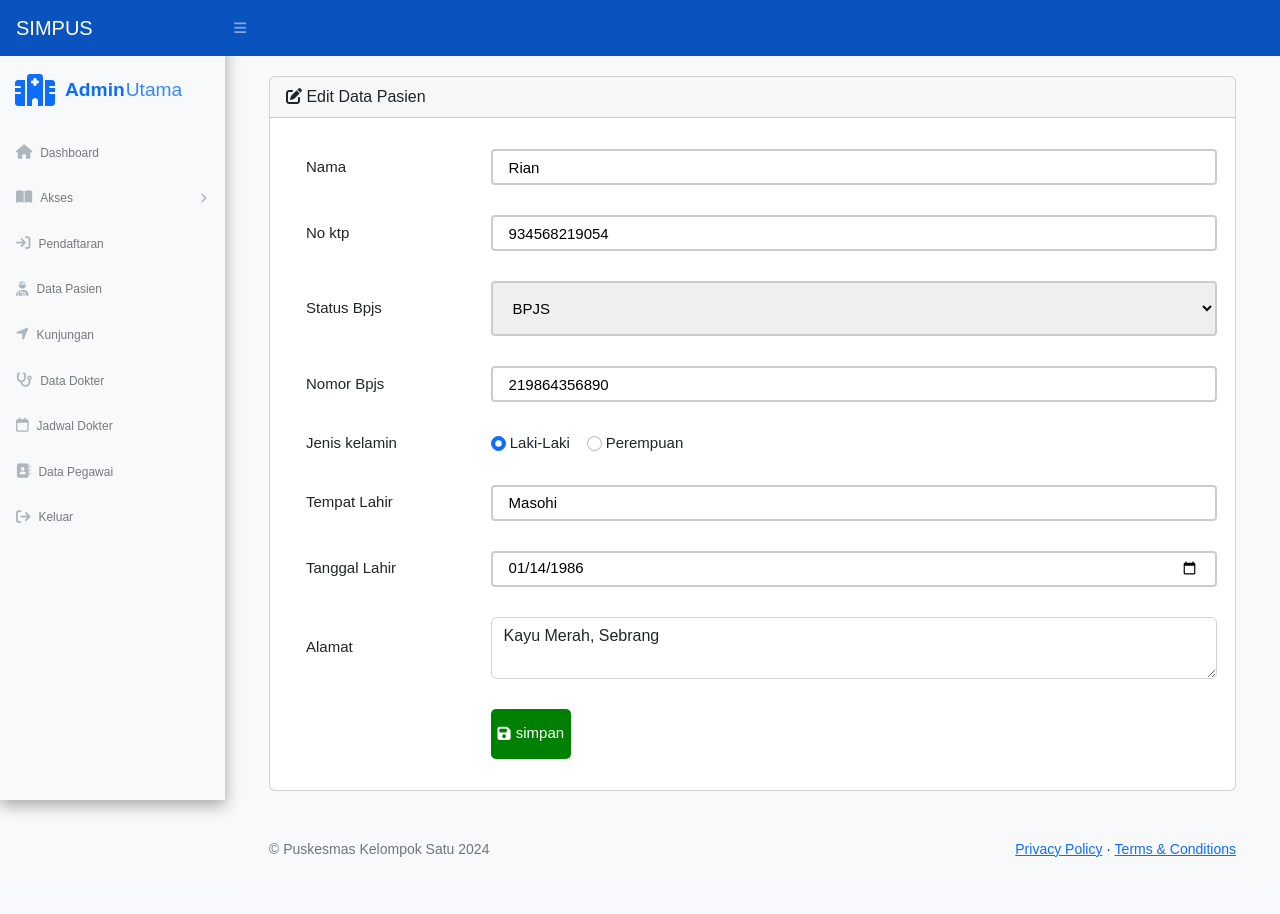
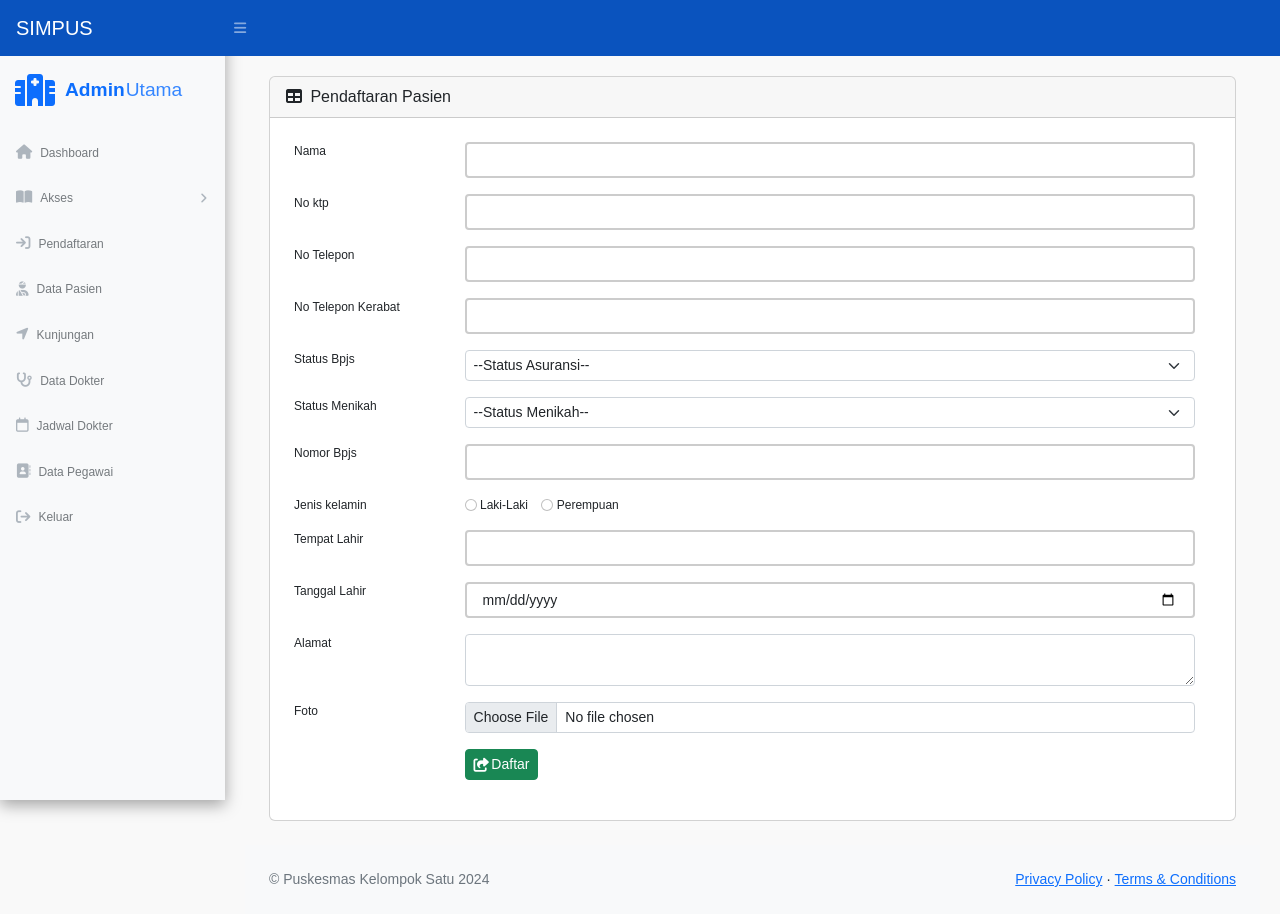
Before and after one commit to rskymaulna/simpus_real, a PHP site: page /edit-pasien.php in a window 1280 px wide. Before the commit the page ends 857 px from the top, so only its background shows below. Run offline with PHP 8.4, Linux system fonts and the light colour scheme; some libraries are stand-ins or nearby versions.

Commit message:
menambahkan function tampil, tambahPasien, dan upFoto di function.php dan mmebuat halaman untuk mendaftarkan pasien

```diff
--- a/admin umum/data-pasien.php
+++ b/admin umum/data-pasien.php
@@ -2,7 +2,7 @@
 include "../modulphp/function.php";
 include "layout/top.php";
 include "layout/side.php";
-$pasiens = tampil("SELECT * FROM pasien");
+$pasiens = tampil("SELECT * FROM pasien ORDER BY id_pasien DESC");
 $i = 1;
 ?>
             <div id="layoutSidenav_content">
--- a/admin umum/data-pendaftaran.php
+++ b/admin umum/data-pendaftaran.php
@@ -2,7 +2,7 @@
 include "../modulphp/function.php";
 include "layout/top.php";
 include "layout/side.php";
-$pasiens = tampil("SELECT * FROM pasien");
+$pasiens = tampil("SELECT * FROM pasien ORDER BY id_pasien DESC");
 $i = 1;
 ?>
             <div id="layoutSidenav_content">
--- a/admin umum/edit-pasien.php
+++ b/admin umum/edit-pasien.php
@@ -1,75 +1,108 @@
 <?php
+include "../modulphp/function.php";
 include "layout/top.php";
 include "layout/side.php";
+
+if(isset($_POST['submit'])){
+    if(editPasien($_POST) > 0){
+        echo "<script>
+                    alert('Data berhasil diubah !');
+                    window.location.href='data-pendaftaran.php';
+                </script>";
+    }else {
+        echo "<script>
+                    alert('Data gagal diubah !');
+                </script>";
+    }
+}
 ?>
             <div id="layoutSidenav_content">
                 <main>
                     <div class="container-fluid px-4">
                         <div class="card mb-4">
                             <div class="card-header">
-                                <i class="fas fa-edit"></i>
-                                Edit Data Pasien
+                                <i class="fas fa-table me-1"></i>
+                                Pendaftaran Pasien
                             </div>
                             <div class="card-body">
-                                <table style="font-size: 15px;">
+                             <form action="" method="post" enctype="multipart/form-data">
+                                <table class="table table-custom table-borderless" style="font-size: 15px;">
                                     <tr>
                                         <td class="daftar1"><label for="nama">Nama</label></td>
-                                        <td class="daftar"><input type="text" id="nama" class="w-100 p-3" value="Rian"></td>
+                                        <td class="daftar"><input type="text" name="nama" id="nama" class="w-100 p-3 form-control form-control-sm"></td>
                                     </tr>
                                     <tr>
                                         <td class="daftar1"><label for="nama1">No ktp</label></td>
-                                        <td class="daftar"><input type="text" id="nama1" class="w-100 p-3" value="934568219054"></td>
+                                        <td class="daftar"><input type="text" name="nik" id="nama1" class="w-100 p-3 form-control form-control-sm"></td>
+                                    </tr>
+                                    <tr>
+                                        <td class="daftar1"><label for="nama1">No Telepon</label></td>
+                                        <td class="daftar"><input type="text" name="no_telp" id="nama1" class="w-100 p-3 form-control form-control-sm"></td>
+                                    </tr>
+                                    <tr>
+                                        <td class="daftar1"><label for="nama1">No Telepon Kerabat</label></td>
+                                        <td class="daftar"><input type="text" name="no_telp_k" id="nama1" class="w-100 p-3 form-control form-control-sm"></td>
                                     </tr>
                                     <tr>
                                         <td class="daftar1">Status Bpjs</td>
                                         <td class="daftar">
-                                            <select name="" id="" class="w-100 p-3 h-auto d-inline-block">
-                                                <option value="">--Pilih Status Bpjs--</option>
-                                                <option value="" selected>BPJS</option>
-                                                <option value="">Non-Bpjs</option>
+                                            <select name="asuransi" id="" class="form-select form-select-sm">
+                                                <option value="">--Status Asuransi--</option>
+                                                <option value="BPJS">BPJS</option>
+                                                <option value="Non-BPJS">Non-BPJS</option>
+                                            </select>
+                                        </td>
+                                    </tr>
+                                    <tr>
+                                        <td class="daftar1">Status Menikah</td>
+                                        <td class="daftar">
+                                            <select name="status_nikah" id="" class="form-select form-select-sm">
+                                                <option value="">--Status Menikah--</option>
+                                                <option value="Sudah Menikah">Sudah Menikah</option>
+                                                <option value="Belum Menikah">Belum Menikah</option>
                                             </select>
                                         </td>
                                     </tr>
                                     <tr>
                                         <td class="daftar1"><label for="nama4">Nomor Bpjs</label></td>
-                                        <td class="daftar"><input type="text" id="nama4" class="w-100 p-3" value="219864356890"></td>
+                                        <td class="daftar"><input type="text" name="no_asuransi" id="nama4" class="w-100 p-3 form-control form-control-sm"></td>
                                     </tr>
                                     <tr>
                                         <td class="daftar1">Jenis kelamin</td>
                                         <td class="daftar">
-                                            <input class="form-check-input" type="radio" name="gridRadios" id="gridRadios2" value="option2" checked>
+                                            <input class="form-check-input" type="radio" name="jenis_kelamin" id="gridRadios2" value="Laki-Laki">
                                             <label class="form-check-label" for="gridRadios2">Laki-Laki</label>
                                             <label for=""></label>
                                             <label for=""></label>
                                             <label for=""></label>
-                                            <input class="form-check-input" type="radio" name="gridRadios" id="gridRadios1" value="option1">
+                                            <input class="form-check-input" type="radio" name="jenis_kelamin" id="gridRadios1" value="Perempuan">
                                             <label class="form-check-label" for="gridRadios1">Perempuan</label>
                                         </td>
                                     </tr>
                                     <tr>
                                         <td class="daftar1"><label for="nama2">Tempat Lahir</label></td>
-                                        <td class="daftar"><input type="text" id="nama2" class="w-100 p-3" value="Masohi"></td>
+                                        <td class="daftar"><input type="text" name="tempat_lahir" id="nama2" class="w-100 p-3 form-control form-control-sm"></td>
                                     </tr>
                                     <tr>
                                         <td class="daftar1"><label for="nama3">Tanggal Lahir</label></td>
-                                        <td class="daftar"><input type="date" id="nama3" class="w-100 p-3" value="1986-01-14"></td>
+                                        <td class="daftar"><input type="date" name="tgl_lahir" id="nama3" class="w-100 p-3 form-control form-control-sm"></td>
                                     </tr>
                                     <tr>
                                         <td class="daftar1"><label for="nama5">Alamat</label></td>
-                                        <td class="daftar"><textarea class="form-control" aria-label="With textarea">Kayu Merah, Sebrang</textarea><td>
+                                        <td class="daftar"><textarea class="form-control form-control-sm" name="alamat" aria-label="With textarea"></textarea><td>
+                                    </tr>
+                                    <tr>
+                                        <td class="daftar1"><label for="nama3">Foto</label></td>
+                                        <td class="daftar"><input type="file" name="foto" id="nama3" class="form-control form-control-sm"></td>
                                     </tr>
                                     <tr>
                                         <td></td>
                                         <td class="daftar">
-                                            <a href="data-pasien.html" style="text-decoration: none;">
-                                                <div class="btn-daftar" >
-                                                    <i class="fas fa-save"></i>
-                                                    simpan
-                                                </div>
-                                            </a>
+                                            <button type="submit" name="submit" class="btn btn-custom btn-success btn-sm"><i class="fa-solid fa-share-from-square"></i>Daftar</button>
                                         </td>
                                     </tr>
                                 </table>
+                             </form>
                             </div>
                         </div>
                     </div>
--- a/css/custom.css
+++ b/css/custom.css
@@ -86,3 +86,11 @@
     font-size: 12px;
     padding: 5px !important;
 }
+
+.btn-custom {
+    display: flex;
+    flex-direction: row;
+    justify-content: center;
+    align-items: center;
+    gap: 2px;
+}
--- a/modulphp/function.php
+++ b/modulphp/function.php
@@ -11,4 +11,77 @@ function tampil($query){
     return $array;
 }
 
+function tambahPasien($data){
+    global $conn;
+    $nama         = $data['nama'];
+    $nik          = $data['nik'];
+    $jenisK       = $data['jenis_kelamin'];
+    $alamat       = $data['alamat'];
+    $no_telp      = $data['no_telp'];
+    $no_telpk     = $data['no_telp_k'];
+    $asuransi     = $data['asuransi'];
+    $no_asuransi  = $data['no_asuransi'];
+    $tempat_lahir = $data['tempat_lahir'];
+    $status_nikah = $data['status_nikah'];
+    $tgl_lahir    = $data['tgl_lahir'];
+    $foto         = upFoto();
+
+    if(!$foto){
+        return false;
+    }
+
+    $query = "INSERT INTO
+                pasien
+                (nama_pasien, tgl_lahir, jenis_kelamin, no_telp, alamat, status_pernikahan, no_telp_kerabat, status_asuransi, nik, tempat_lahir, no_asuransi, foto)
+                VALUES
+                ('$nama', '$tgl_lahir', '$jenisK', '$no_telp','$alamat', '$status_nikah', '$no_telpk', '$asuransi', '$nik', '$tempat_lahir', '$no_asuransi', '$foto')";
+
+    mysqli_query($conn, $query);
+
+    var_dump(mysqli_error($conn));
+
+    return mysqli_affected_rows($conn);
+}
+
+function upFoto(){
+    $nama = $_FILES['foto']['name'];
+    $eror = $_FILES['foto']['error'];
+    $size = $_FILES['foto']['size'];
+    $tmpN = $_FILES['foto']['tmp_name'];
+
+
+    //mengecek apakah file sudah diupload atau belum
+    if($eror === 4){
+        echo "<script>alert('foto belum diunggah, harap unggah foto terlebih dahulu!');</script>";
+
+        return false;
+    }
+
+    //mengecek size dari file foto yang diunggah
+    if($size > 1000000){
+        echo "<script>alert('file yang diunggah harus berukuran kurang dari 1MB!');</script>";
+
+        return false;
+    }
+
+    //mengecek ekstensi file
+    $ekstensiValid = ['jpg', 'jpeg', 'png'];
+    $ekstensifoto  = explode(".", $nama);
+    $ekstensifoto  = strtolower(end($ekstensifoto));
+
+    if(!in_array($ekstensifoto, $ekstensiValid)){
+        echo "<script>alert('file yang dipload hanya jpg, jpeg, dan png');</script>";
+
+        return false;
+    }
+
+    //mengupload file ke database dan direktori
+
+    $namafoto = uniqid().".".$ekstensifoto;
+
+    move_uploaded_file($tmpN, "../image/pasien/$namafoto");
+
+    return $namafoto;
+}
+
 ?>
```
Also changed, not shown: admin umum/daftar.php (+52 -19 lines), image/pasien/67729d8d98757.jpg (added), image/pasien/67729e068f400.jpg (added), image/pasien/67729e2aac302.jpg (added), image/pasien/67729e466f129.jpg (added), image/pasien/67729e5f5907b.jpg (added), image/pasien/67729e7c3266f.jpg (added), image/pasien/67729ebf239e7.jpg (added), image/pasien/67729f2f44442.jpg (added).
